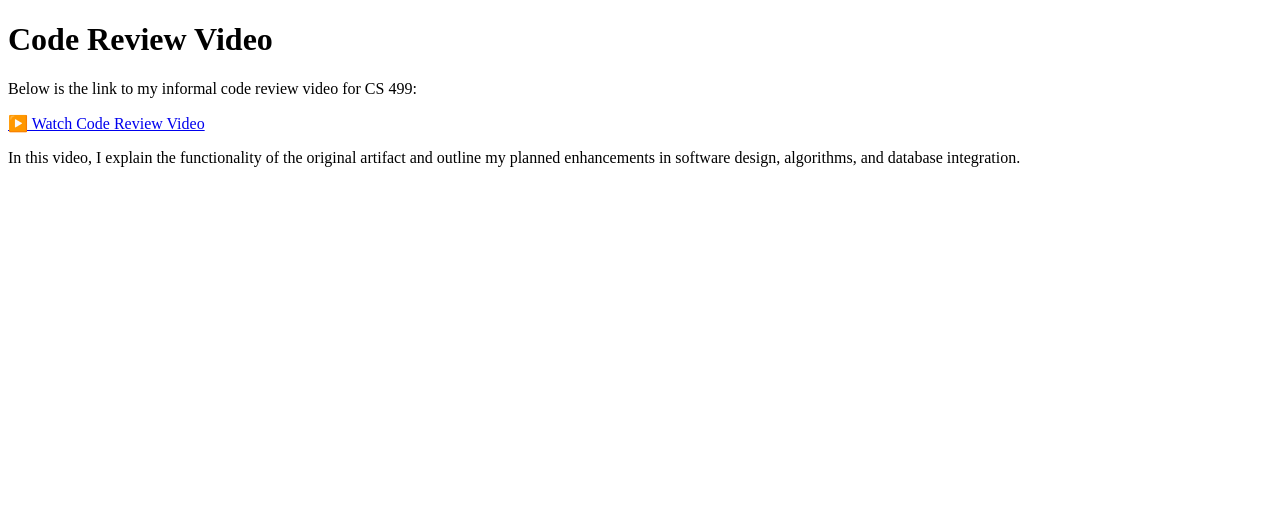
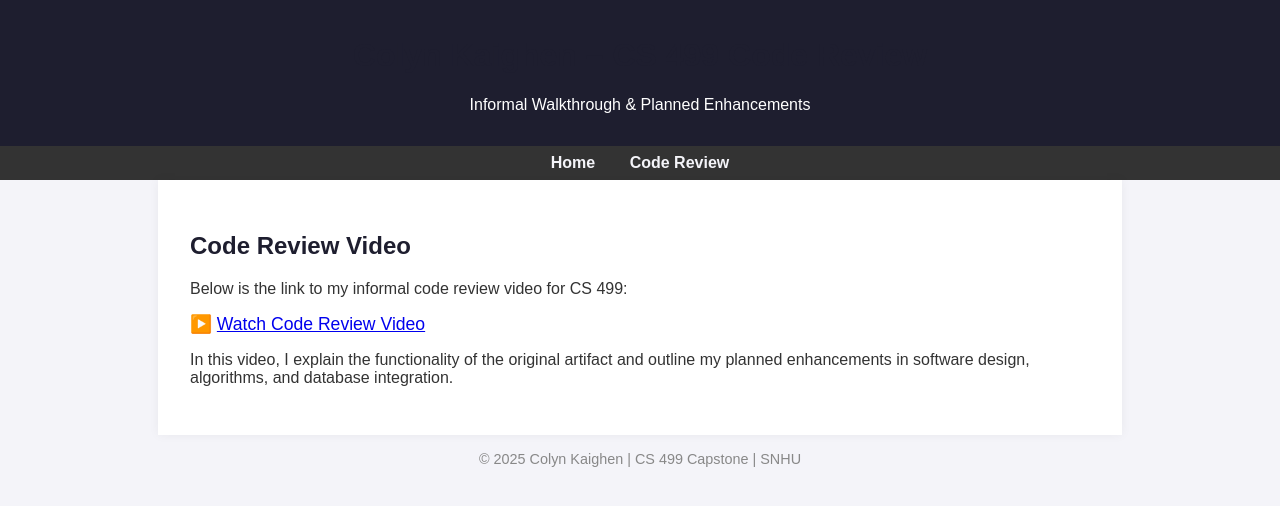
Before and after one commit to colynkaighen/cs499-eportfolio, a plain HTML site: page code-review.html in a window 1280 px wide. Drawn offline with Linux system fonts and the light colour scheme.

Commit message:
Update code-review.html

```diff
--- a/code-review.html
+++ b/code-review.html
@@ -2,16 +2,89 @@
 <html lang="en">
 <head>
   <meta charset="UTF-8" />
-  <title>Code Review Video</title>
+  <meta name="viewport" content="width=device-width, initial-scale=1.0" />
+  <title>Code Review Video - CS 499</title>
+  <style>
+    body {
+      font-family: Arial, sans-serif;
+      margin: 0;
+      padding: 0;
+      background-color: #f4f4f9;
+      color: #333;
+    }
+
+    header {
+      background-color: #1e1e2f;
+      color: white;
+      padding: 1rem 2rem;
+      text-align: center;
+    }
+
+    nav {
+      background-color: #333;
+      padding: 0.5rem 2rem;
+      text-align: center;
+    }
+
+    nav a {
+      color: #f4f4f9;
+      margin: 0 15px;
+      text-decoration: none;
+      font-weight: bold;
+    }
+
+    nav a:hover {
+      text-decoration: underline;
+    }
+
+    main {
+      padding: 2rem;
+      max-width: 900px;
+      margin: auto;
+      background-color: white;
+      box-shadow: 0 0 10px rgba(0, 0, 0, 0.05);
+    }
+
+    h1, h2 {
+      color: #1e1e2f;
+    }
+
+    footer {
+      text-align: center;
+      padding: 1rem;
+      font-size: 0.9rem;
+      color: #888;
+    }
+
+    .video-link {
+      font-size: 1.1rem;
+      margin: 1rem 0;
+    }
+  </style>
 </head>
 <body>
-  <h1>Code Review Video</h1>
-  <p>Below is the link to my informal code review video for CS 499:</p>
-  <p>
-    <a href="https://your-link-to-video.com" target="_blank">
-      ▶️ Watch Code Review Video
-    </a>
-  </p>
-  <p>In this video, I explain the functionality of the original artifact and outline my planned enhancements in software design, algorithms, and database integration.</p>
+  <header>
+    <h1>Colyn Kaighen – CS 499 Code Review</h1>
+    <p>Informal Walkthrough & Planned Enhancements</p>
+  </header>
+
+  <nav>
+    <a href="./">Home</a>
+    <a href="code-review.html">Code Review</a>
+  </nav>
+
+  <main>
+    <h2>Code Review Video</h2>
+    <p>Below is the link to my informal code review video for CS 499:</p>
+    <p class="video-link">
+      ▶️ <a href="https://your-link-to-video.com" target="_blank">Watch Code Review Video</a>
+    </p>
+
+    <p>In this video, I explain the functionality of the original artifact and outline my planned enhancements in software design, algorithms, and database integration.</p>
+  </main>
+
+  <footer>
+    &copy; 2025 Colyn Kaighen | CS 499 Capstone | SNHU
+  </footer>
 </body>
 </html>
```
